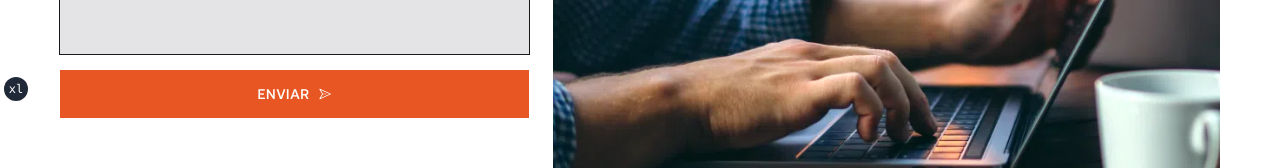
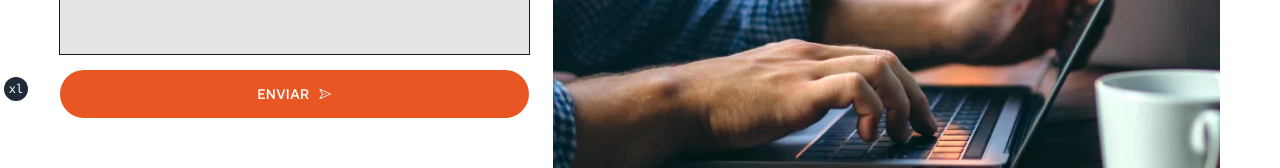
Before and after one commit to saufth/mazatlanpassport, a Next.js app: page /contacto in a window 1280 px wide. Shown: the part 695-863 px from the top of the page. Built offline with nearby package versions, Linux system fonts and the light colour scheme.

Commit message:
add rounded to button component

```diff
--- a/src/components/ui/button.tsx
+++ b/src/components/ui/button.tsx
@@ -4,7 +4,7 @@ import { cva, type VariantProps } from 'class-variance-authority'
 import { cn } from '@/lib/utils'
 
 const buttonVariants = cva(
-  'w-max inline-flex items-center justify-center items-center focus-visible:outline-none ring-0 ring-transparent focus-visible:ring-0 focus-visible:ring-transparent disabled:pointer-events-none disabled:opacity-50 transition-colors duration-300',
+  'w-max inline-flex rounded-full items-center justify-center items-center focus-visible:outline-none ring-0 ring-transparent focus-visible:ring-0 focus-visible:ring-transparent disabled:pointer-events-none disabled:opacity-50 transition-colors duration-300',
   {
     variants: {
       variant: {
```
